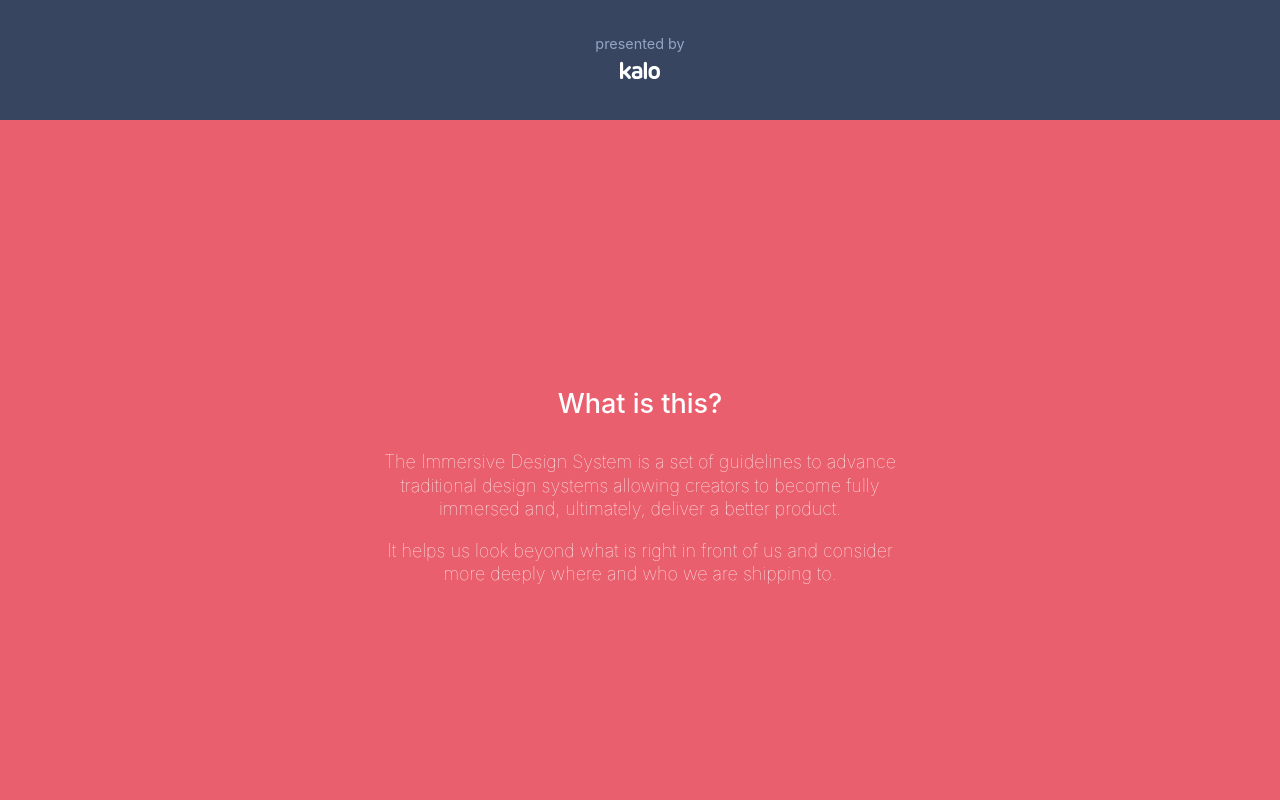
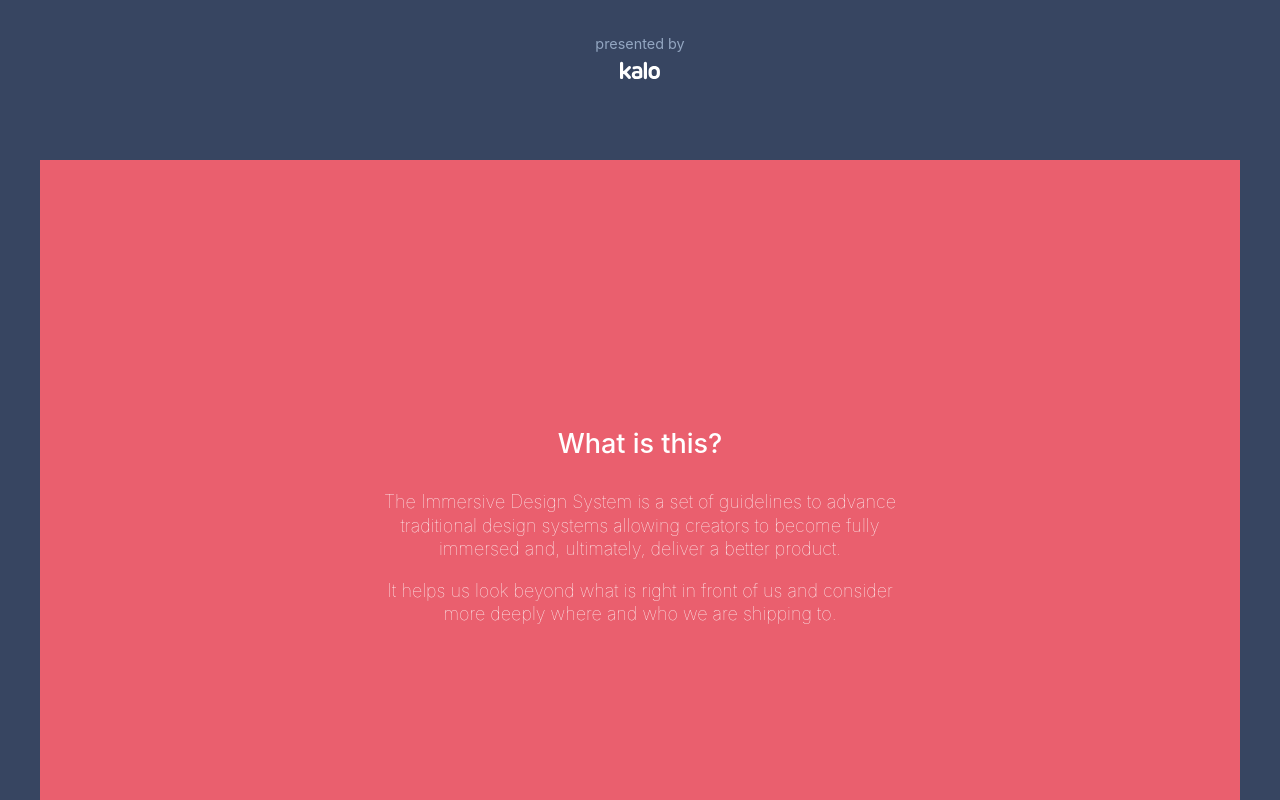
Before and after one commit to kalohq/immersive-design-system, a plain HTML site: page index.html in a window 1280 px wide. Shown: the part 600-1400 px from the top of the page. Drawn offline with Linux system fonts and the light colour scheme; a web font is replaced by a local one.

Commit message:
Design tweak

```diff
--- a/style.css
+++ b/style.css
@@ -61,6 +61,15 @@ section {
 a {
   color: #fff;
   text-decoration: none;
+}
+
+/*
+Idea: make more slide like and inset each section?
+*/
+section + section,
+header + section,
+footer + section {
+  margin: 5vh 5vh 0 5vh;
 }
 
 header.pink,
```
